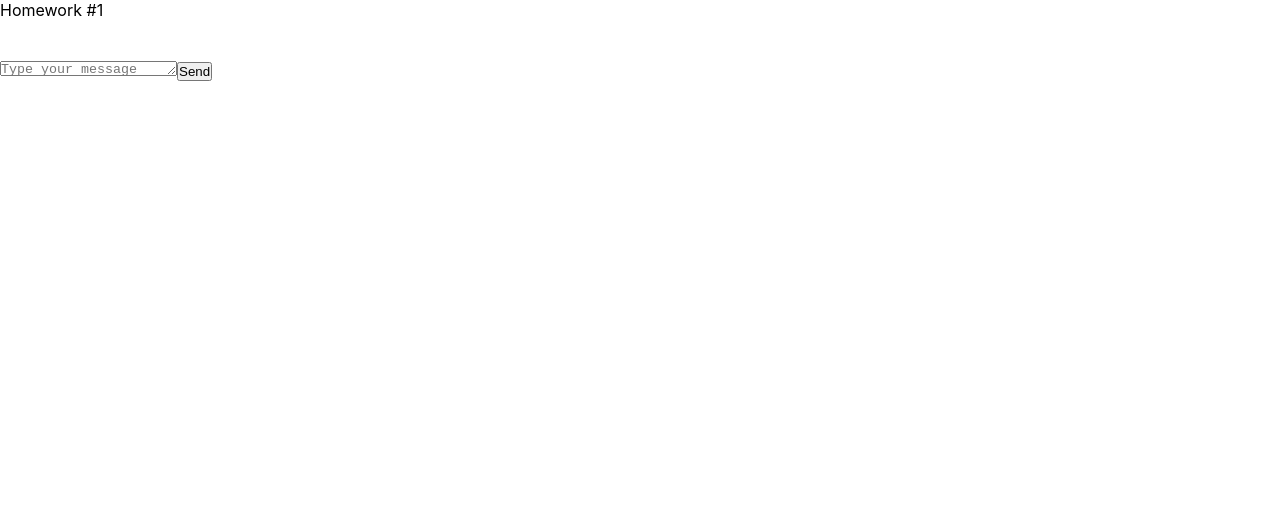
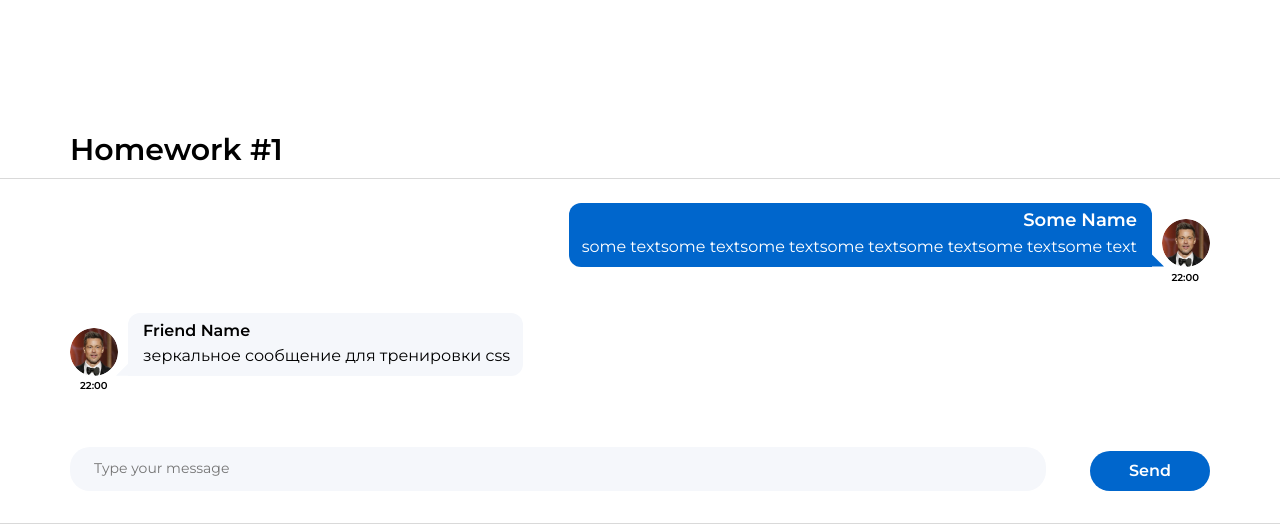
Before and after one commit to DaryaShmidt/homework-front-sprint2, a React (Create React App) app: page / in a window 1280 px wide. Shown: the top 530 px of the page. Built offline with nearby package versions, Linux system fonts and the light colour scheme.

Commit message:
sprint2-w2

```diff
--- a/package.json
+++ b/package.json
@@ -1,6 +1,6 @@
 {
   "name": "hws2",
-  "homepage": "http://IgnatZakalinsky.github.io/hws2",
+  "homepage": "https://daryashmidt.github.io/homework-front-sprint2/",
   "version": "0.1.0",
   "private": true,
   "dependencies": {
--- a/public/index.html
+++ b/public/index.html
@@ -15,6 +15,12 @@
       user's mobile device or desktop. See https://developers.google.com/web/fundamentals/web-app-manifest/
     -->
     <link rel="manifest" href="%PUBLIC_URL%/manifest.json" />
+    <link rel="preconnect" href="https://fonts.googleapis.com" />
+    <link rel="preconnect" href="https://fonts.gstatic.com" crossorigin />
+    <link
+      href="https://fonts.googleapis.com/css2?family=Montserrat:wght@400;600&display=swap"
+      rel="stylesheet"
+    />
     <!--
       Notice the use of %PUBLIC_URL% in the tags above.
       It will be replaced with the URL of the `public` folder during the build.
--- a/src/index.css
+++ b/src/index.css
@@ -5,8 +5,9 @@
 }
 
 body {
+    width: 100vw;
     margin: 0;
-    font-family: -apple-system, BlinkMacSystemFont, 'Segoe UI', 'Roboto',
+    font-family: 'Montserrat', -apple-system, BlinkMacSystemFont, 'Segoe UI', 'Roboto',
     'Oxygen', 'Ubuntu', 'Cantarell', 'Fira Sans', 'Droid Sans',
     'Helvetica Neue', sans-serif;
     -webkit-font-smoothing: antialiased;
--- a/src/s1-main/App.module.css
+++ b/src/s1-main/App.module.css
@@ -1,11 +1,24 @@
 .App {
     --header_height: 60px;
+    min-height: 100vh;
+    background: #fff;
+    padding-top: 131px;
 }
 
 .hw {
-
+    max-width: 100vw;
+    padding: 24px 70px 32px;
+    border-top: 1px solid #d9d9d9;
+    border-bottom: 1px solid #d9d9d9;
+    display: flex;
+    flex-direction: column;
 }
 
 .hwTitle {
-
+    padding-left: 70px;
+    font-family: 'Montserrat', sans-serif;
+    font-weight: 600;
+    font-size: 30px;
+    color: #000;
+    margin-bottom: 10px;
 }
--- a/src/s2-homeworks/hw01/HW1.tsx
+++ b/src/s2-homeworks/hw01/HW1.tsx
@@ -13,8 +13,22 @@ import avatar from './avatar.png'
 * 5 - сделать стили в соответствии с дизайном
 * */
 
+type UserType = {
+    avatar: string // можно менять
+    name: string
+}
+
+type MessageItemType = {
+    text: string
+    time: string
+}
+
 // нужно создать правильный тип вместо any
-export type MessageType = any
+export type MessageType = {
+    id: number
+    user: UserType
+    message: MessageItemType
+}
 
 // структуру объекта не менять
 export const message0: MessageType = {
--- a/src/s2-homeworks/hw01/friend-message/FriendMessage.module.css
+++ b/src/s2-homeworks/hw01/friend-message/FriendMessage.module.css
@@ -1,31 +1,77 @@
 .friendMessage {
-
+    display: flex;
+    flex-direction: column;
+    align-items: flex-start;
+    width: fit-content;
+    margin-right: auto;
+    margin-bottom: 30px;
 }
 
 .friendImageAndText {
-
+    display: flex;
+    align-items: flex-end;
+    justify-content: flex-start;
+    gap: 10px;
+    width: fit-content;
+    max-width: 100%;
+    margin-bottom: 5px;
 }
 
 .friendImageAndText img {
-
+    width: 48px;
+    height: 48px;
+    border-radius: 50%;
+    object-fit: cover;
+    flex-shrink: 0;
+    display: block;
 }
 
 .friendText {
-
+    position: relative;
+    max-width: min(620px, calc(100vw - 190px));
+    padding: 8px 13px 8px 15px;
+    border-radius: 12px 12px 12px 0;
+    background: #f5f7fb;
 }
 
 .friendText:after {
-
+    content: '';
+    position: absolute;
+    left: -12px;
+    bottom: 0;
+    width: 14px;
+    height: 14px;
+    background: #f5f7fb;
+    clip-path: polygon(100% 0, 100% 100%, 0 100%);
 }
 
 .friendName {
-
+    margin-bottom: 4px;
+    font-size: 16px;
+    line-height: 1.2;
+    font-weight: 600;
+    color: #000;
+    text-align: left;
 }
 
 .friendMessageText {
-
+    margin: 0;
+    font-size: 16px;
+    font-weight: 400;
+    line-height: 1.5;
+    color: #000;
+    text-align: left;
+    white-space: pre-wrap;
+    word-break: break-word;
+    font-family: inherit;
 }
 
 .friendTime {
-
+    padding-left: 10px;
+    font-family: 'Montserrat', sans-serif;
+    font-weight: 600;
+    font-size: 10px;
+    line-height: 1;
+    color: #000;
+    text-align: center;
 }
--- a/src/s2-homeworks/hw01/friend-message/FriendMessage.tsx
+++ b/src/s2-homeworks/hw01/friend-message/FriendMessage.tsx
@@ -1,8 +1,12 @@
 import React from 'react'
 import s from './FriendMessage.module.css'
+import {MessageType} from '../HW1';
 
+type FriendMessagePropsType = {
+    message: MessageType
+}
 // создать тип вместо any и отобразить приходящие данные
-const FriendMessage = (props: any) => {
+const FriendMessage = (props: FriendMessagePropsType) => {
     return (
         <div
             id={'hw1-friend-message-' + props.message.id}
@@ -11,26 +15,21 @@ const FriendMessage = (props: any) => {
             <div className={s.friendImageAndText}>
                 <img
                     id={'hw1-friend-avatar-' + props.message.id}
-                    // создаёт студент
-
-                    //
+                    src={props.message.user.avatar}
+                    alt={props.message.user.name}
                 />
                 <div className={s.friendText}>
                     <div
                         id={'hw1-friend-name-' + props.message.id}
                         className={s.friendName}
                     >
-                        {/*создаёт студент*/}
-
-                        {/**/}
+                        {props.message.user.name}
                     </div>
                     <pre
                         id={'hw1-friend-text-' + props.message.id}
                         className={s.friendMessageText}
                     >
-                        {/*создаёт студент*/}
-
-                        {/**/}
+                        {props.message.message.text}
                     </pre>
                 </div>
             </div>
@@ -38,9 +37,7 @@ const FriendMessage = (props: any) => {
                 id={'hw1-friend-time-' + props.message.id}
                 className={s.friendTime}
             >
-                {/*создаёт студент*/}
-
-                {/**/}
+                {props.message.message.time}
             </div>
         </div>
     )
--- a/src/s2-homeworks/hw01/message-sender/MessageSender.module.css
+++ b/src/s2-homeworks/hw01/message-sender/MessageSender.module.css
@@ -1,18 +1,53 @@
 .sendForm {
+    display: flex;
+    align-items: flex-end;
+    gap: 44px;
+    width: 100%;
+    margin: 26px auto 0;
+}
+
+.textarea {
+    flex: 1;
+    min-height: 40px;
+    max-height: 140px;
+    resize: none;
+    padding: 12px 24px;
+    border-radius: 20px;
+    background: #f5f7fb;
+    font: inherit;
+    font-size: 14px;
+    font-weight: 400;
+    line-height: 1.4;
+    border: none;
+    color: rgba(0, 0, 0, 0.6);
 
 }
 
-.textarea {
-
+.textarea:focus {
+    border-color: #b7c7ff;
+    box-shadow: 0 0 0 3px rgba(112, 138, 255, 0.12);
 }
 
 .button {
-
+    width: 120px;
+    height: 40px;
+    background: #06c;
+    border: none;
+    border-radius: 20px;
+    color: #fff;
+    font: inherit;
+    font-size: 16px;
+    font-weight: 600;
+    line-height: 1;
+    padding: 10px 39px;
+    cursor: pointer;
+    transition: background 0.2s ease, transform 0.2s ease;
 }
 
 .button:hover {
+    background: #236fe4;
+}
 
+.button:active {
+    transform: translateY(1px);
 }
-.button:active {
-
-}
--- a/src/s2-homeworks/hw01/message/Message.module.css
+++ b/src/s2-homeworks/hw01/message/Message.module.css
@@ -1,31 +1,78 @@
 .message {
-
+    display: flex;
+    flex-direction: column;
+    align-items: flex-end;
+    width: fit-content;
+    margin-left: auto;
+    margin-bottom: 30px;
 }
 
 .imageAndText {
-
+    display: flex;
+    flex-direction: row-reverse;
+    align-items: flex-end;
+    gap: 10px;
+    width: fit-content;
+    max-width: 100%;
 }
 
 .imageAndText img {
-
+    width: 48px;
+    height: 48px;
+    border-radius: 50%;
+    object-fit: cover;
+    flex-shrink: 0;
+    display: block;
 }
 
 .text {
-
+    position: relative;
+    max-width: min(620px, calc(100vw - 190px));
+    padding: 7px 15px 8px 13px;
+    border-radius: 12px 12px 0 12px;
+    background: #06c;
 }
 
 .text:after {
-
+    content: '';
+    position: absolute;
+    right: -12px;
+    bottom: 0px;
+    width: 14px;
+    height: 14px;
+    background: #06c;
+    clip-path: polygon(0 0, 100% 100%, 0 100%);
 }
 
 .name {
-
+    margin-bottom: 3px;
+    font-size: 18px;
+    line-height: 1.2;
+    font-weight: 600;
+    color: #ffffff;
+    text-align: right;
+    margin-bottom: 3px;
 }
 
 .messageText {
-
+    margin: 0;
+    font-size: 16px;
+    line-height: 1.5;
+    color: #ffffff;
+    font-weight: 400;
+    text-align: left;
+    white-space: pre-wrap;
+    word-break: break-word;
+    font-family: inherit;
 }
 
 .time {
-
+    margin-top: 6px;
+    margin-right: 11px;
+    font-family: 'Montserrat', sans-serif;
+    font-weight: 600;
+    font-size: 10px;
+    line-height: 1;
+    color: #000;
+    text-align: center;
 }
--- a/src/s2-homeworks/hw01/message/Message.tsx
+++ b/src/s2-homeworks/hw01/message/Message.tsx
@@ -1,37 +1,32 @@
 import React from 'react'
 import s from './Message.module.css'
+import {MessageType} from '../HW1';
 
 // нужно создать правильный тип вместо any
-export type MessagePropsType = any
+export type MessagePropsType = {
+    message: MessageType
+}
 
 // нужно отобразить приходящие данные
 const Message = (props: MessagePropsType) => {
     return (
         <div id={'hw1-message-' + props.message.id} className={s.message}>
             <div className={s.imageAndText}>
-                <img
-                    id={'hw1-avatar-' + props.message.id}
-                    // создаёт студент
-
-                    //
+                <img id={'hw1-avatar-' + props.message.id}
+                     src={props.message.user.avatar}
+                     alt={props.message.user.name}
                 />
                 <div className={s.text}>
                     <div id={'hw1-name-' + props.message.id} className={s.name}>
-                        {/*создаёт студент*/}
-
-                        {/**/}
+                        {props.message.user.name}
                     </div>
                     <pre id={'hw1-text-' + props.message.id} className={s.messageText}>
-                        {/*создаёт студент*/}
-
-                        {/**/}
+                        {props.message.message.text}
                     </pre>
                 </div>
             </div>
             <div id={'hw1-time-' + props.message.id} className={s.time}>
-                {/*создаёт студент*/}
-
-                {/**/}
+                {props.message.message.time}
             </div>
         </div>
     )
```
